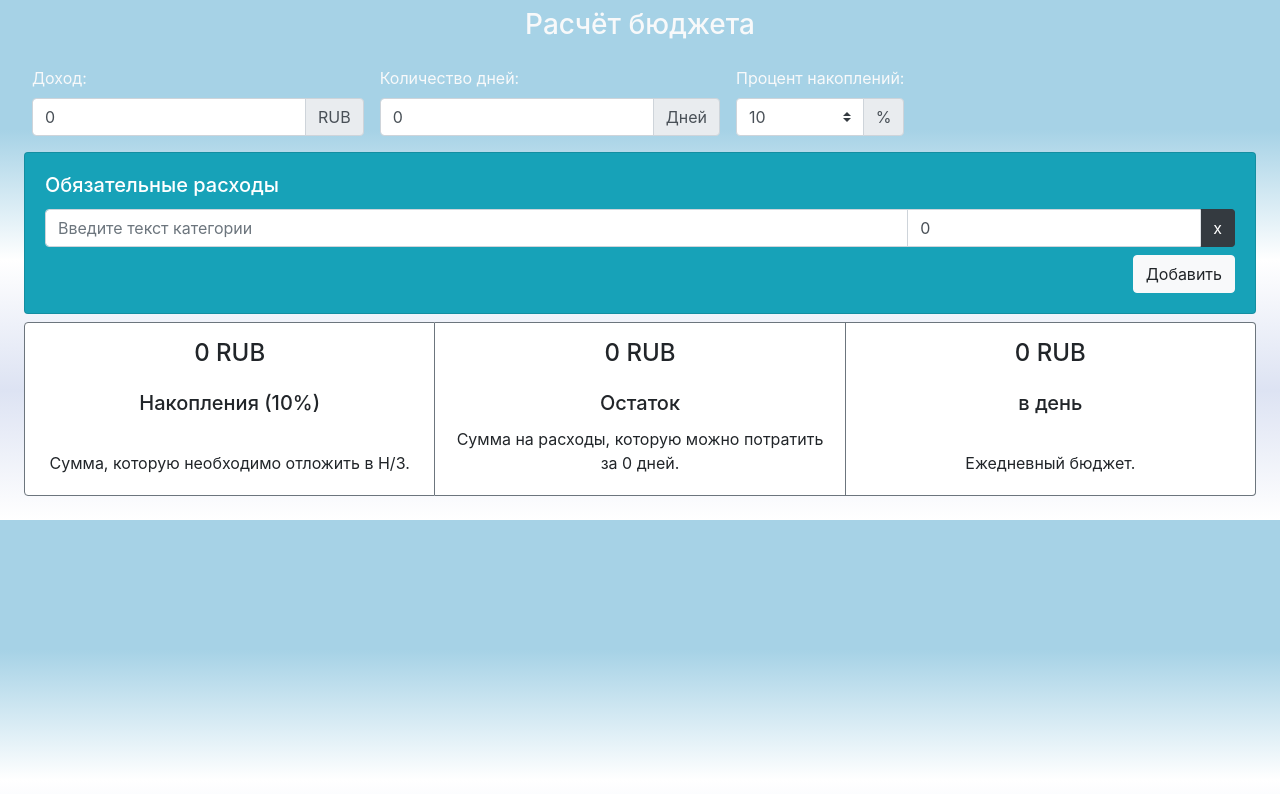
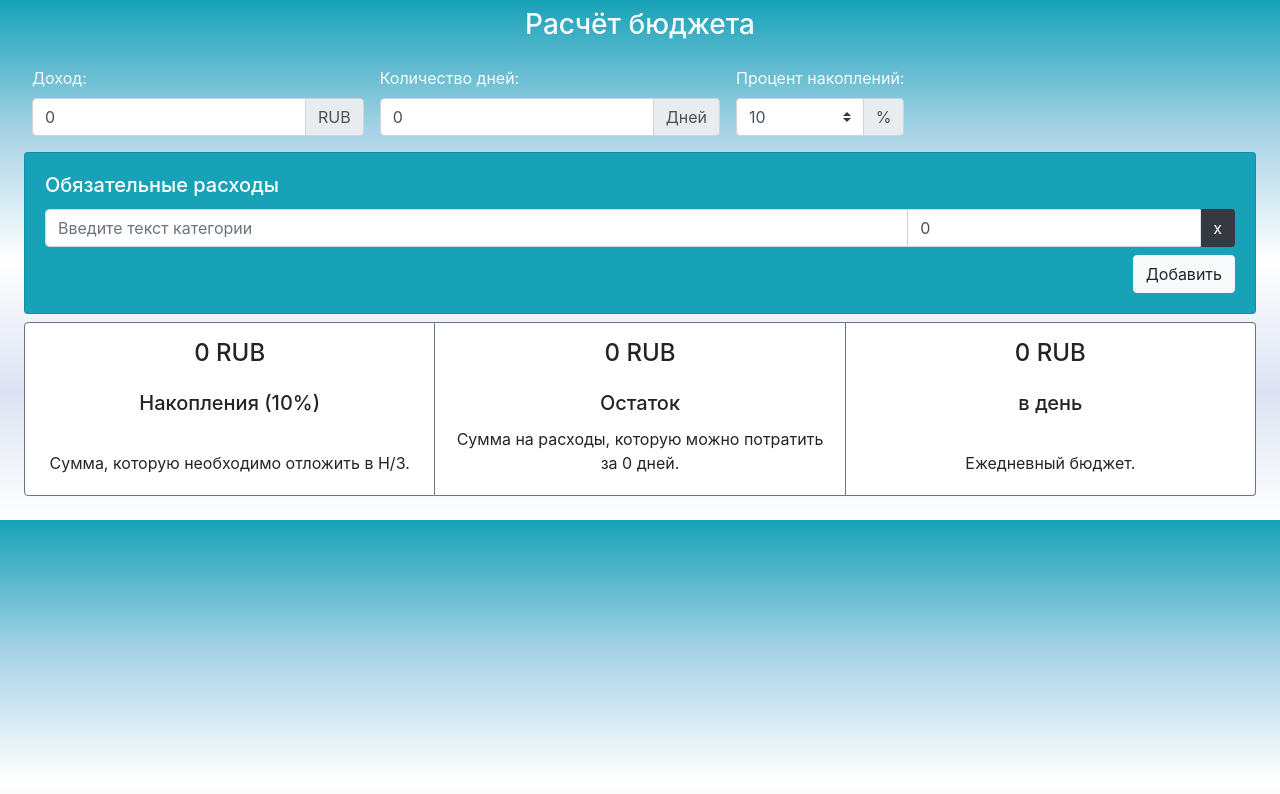
Before and after one commit to okurilo/fin-fast, a React (Create React App) app: page / in a window 1280 px wide. Shown: the top 794 px of the page. Built offline with nearby package versions, Linux system fonts and the light colour scheme.

Commit message:
[FIX]  Return gradient

```diff
--- a/src/index.css
+++ b/src/index.css
@@ -7,7 +7,7 @@ body {
   -webkit-font-smoothing: antialiased;
   -moz-osx-font-smoothing: grayscale;
   /* background-image: linear-gradient(to top, #ffffff, #d9dbe2, #ffffff, #b5b9bb, #567b89); */
-  background-image: linear-gradient(to top, #ffffff, #dde3f3, #ffffff, #a6d2e6, #a6d2e6);
+  background-image: linear-gradient(to top, #ffffff, #dde3f3, #ffffff, #a6d2e6, #17a2b8);
   padding: .5rem;
 }
 
```
